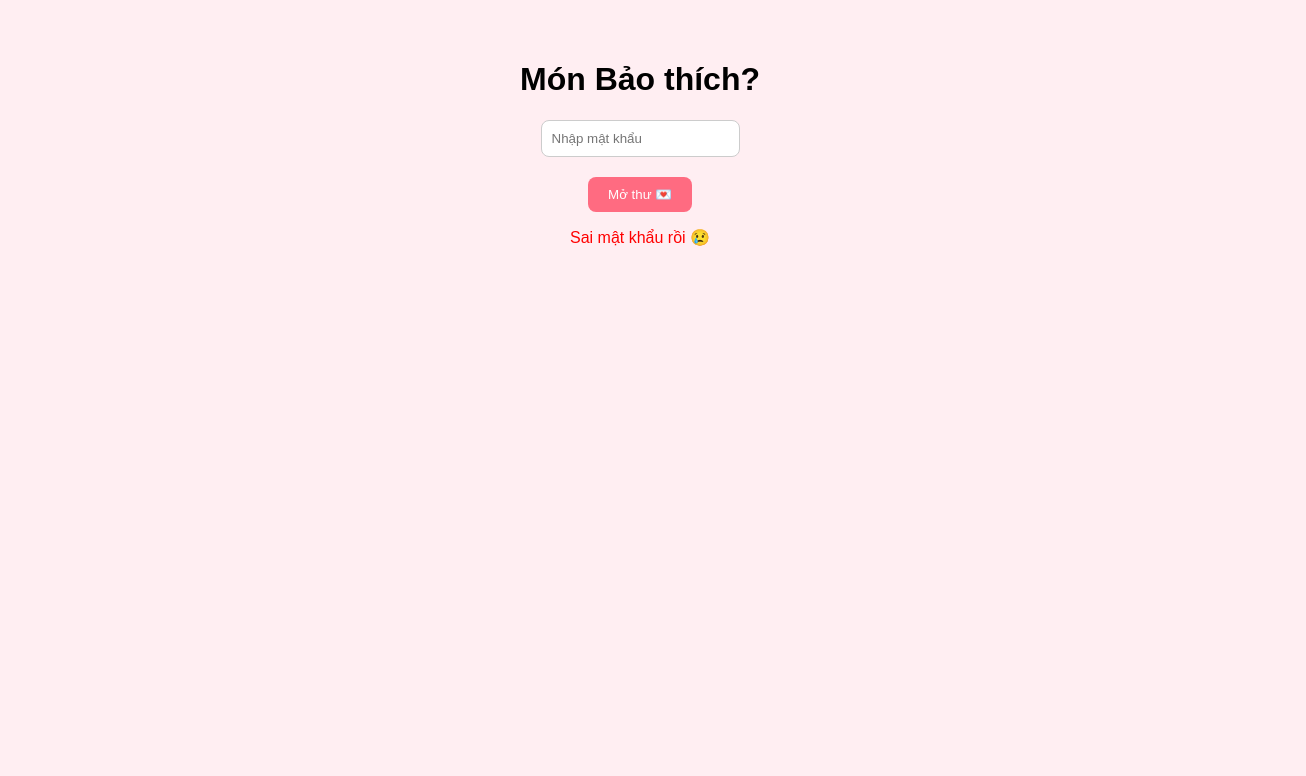
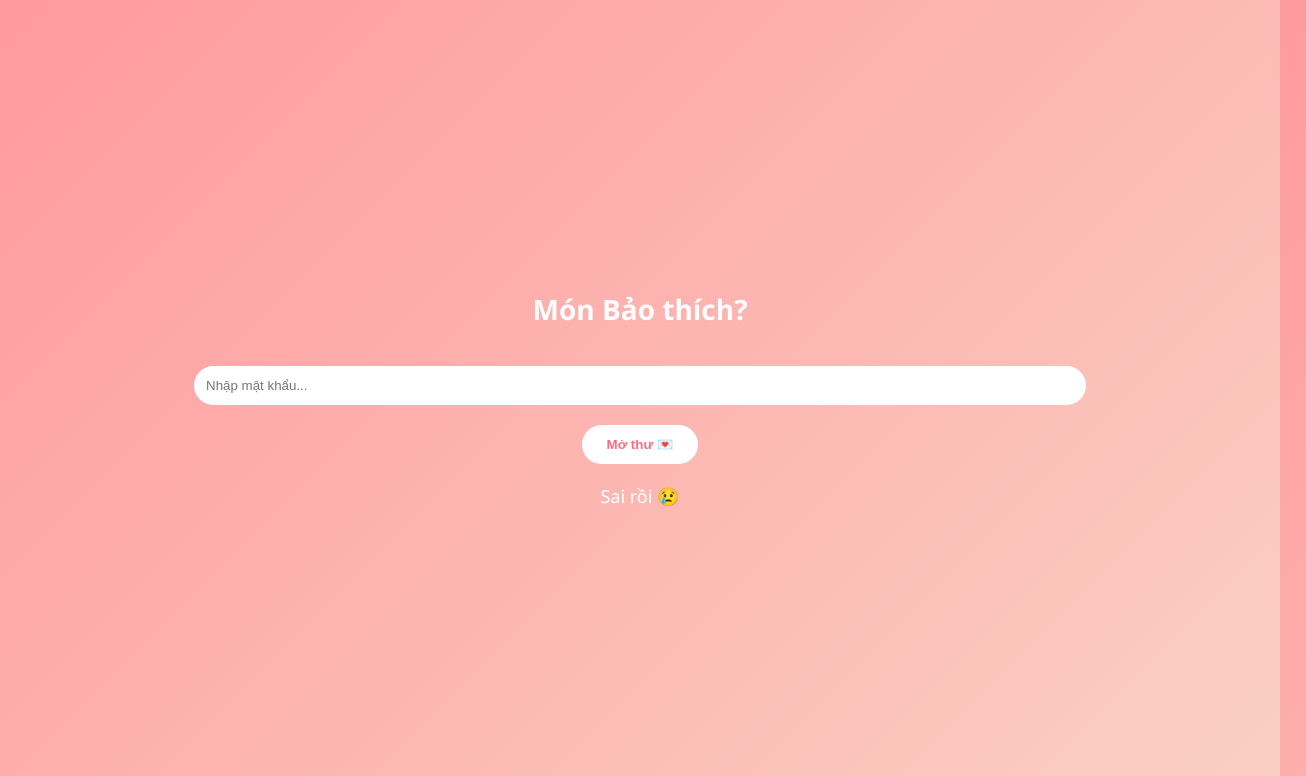
Before and after one commit to meohoangggg/sinhnhatnhi, a plain HTML site: page index.html in a window 1280 px wide. Both pictures are taken after a click on the button "Mở thư 💌". Shown: the top 776 px of the page, 1306 px wide, since content can reach past the window. Drawn offline with Linux system fonts and the light colour scheme.

Commit message:
Update index.html

```diff
--- a/index.html
+++ b/index.html
@@ -2,67 +2,144 @@
 <html lang="vi">
 <head>
 <meta charset="UTF-8">
-<title>Hé nhô Nhíii</title>
+<meta name="viewport" content="width=device-width, initial-scale=1.0">
+<title>Thư cho chị Nhí 💖</title>
+
 <style>
-body {font-family: Arial; margin:0; background:#ffeef2; text-align:center;}
-.page {display:none; padding:40px;}
-.active {display:block;}
-button {padding:10px 20px; margin-top:20px; border:none; background:#ff6b81; color:white; border-radius:8px; cursor:pointer;}
-input {padding:10px; border-radius:8px; border:1px solid #ccc;}
+body {
+  margin:0;
+  font-family: 'Segoe UI', sans-serif;
+  background: linear-gradient(135deg, #ff9a9e, #fad0c4);
+  overflow:hidden;
+}
+
+.page {
+  display:none;
+  height:100vh;
+  width:100%;
+  justify-content:center;
+  align-items:center;
+  flex-direction:column;
+  padding:20px;
+  box-sizing:border-box;
+  text-align:center;
+  animation: fade 0.8s ease;
+}
+
+.active {display:flex;}
+
+h1 {
+  color:white;
+  font-size:28px;
+}
+
+p {
+  color:white;
+  font-size:18px;
+  line-height:1.6;
+}
+
+input {
+  padding:12px;
+  border:none;
+  border-radius:20px;
+  margin-top:20px;
+  width:70%;
+}
+
+button {
+  margin-top:20px;
+  padding:12px 25px;
+  border:none;
+  border-radius:20px;
+  background:white;
+  color:#ff6b81;
+  font-weight:bold;
+}
+
+@keyframes fade {
+  from {opacity:0; transform:translateY(20px);}
+  to {opacity:1; transform:translateY(0);}
+}
+
+/* trái tim bay */
+.heart {
+  position:absolute;
+  color:#fff;
+  animation: float 6s linear infinite;
+}
+
+@keyframes float {
+  from {transform:translateY(100vh) scale(1);}
+  to {transform:translateY(-10vh) scale(1.5);}
+}
 </style>
 </head>
+
 <body>
 
-<!-- Page 1: Password -->
+<!-- hearts -->
+<script>
+setInterval(()=>{
+  const heart = document.createElement('div');
+  heart.className='heart';
+  heart.innerText='💖';
+  heart.style.left=Math.random()*100+'vw';
+  heart.style.fontSize=(Math.random()*20+20)+'px';
+  document.body.appendChild(heart);
+  setTimeout(()=>heart.remove(),6000);
+},500);
+</script>
+
+<!-- Page 1 -->
 <div class="page active" id="page1">
 <h1>Món Bảo thích?</h1>
-<input type="password" id="password" placeholder="Nhập mật khẩu">
-<br>
+<input type="password" id="password" placeholder="Nhập mật khẩu...">
 <button onclick="checkPassword()">Mở thư 💌</button>
-<p id="error" style="color:red"></p>
+<p id="error"></p>
 </div>
 
 <!-- Page 2 -->
 <div class="page" id="page2">
-<h1>Gửi chị Nhí 💖</h1>
+<h1>Chúc mừng sinh nhật chị Nhí 🎂</h1>
 <p>Chúc chị một sinh nhật thật vui vẻ, luôn rạng rỡ và hạnh phúc!
 Trong trí nhớ của em thì chị và em mới quen chỉ 1 năm nhưng có
 lẽ sự thật nhiều hơn thế...
 Em chúc chị làm bánh ngon hơn, em sẽ thử đầu tiên và khen
 chị thiệt lòng,chị sẽ mở quán thành công và suôn sẻ
 em sẽ là khách hàng đầu tiên nè Nhí.</p>
-<button onclick="nextPage(3)">Tiếp</button>
+<button onclick="nextPage(3)">Tiếp →</button>
 </div>
 
 <!-- Page 3 -->
 <div class="page" id="page3">
-<h1>Lời chúc từ em 🎂</h1>
+<h1>Cảm ơn chị 💖</h1>
 <p>Cảm ơn chị đã luôn ở bên, quan tâm và chăm sóc em.
 Chị mãi là người tuyệt vời nhất!
 Chị luôn hỏi han quan tâm em mặc dù em hơi ngại,
 dẫn em đi karaoke, dắt em đi ăn, đi mua bài,
 em đặc biệt ấn tượng với trình độ tiếng Anh
 tào lao của chị.</p>
-<button onclick="nextPage(4)">Tiếp</button>
+<button onclick="nextPage(4)">Tiếp →</button>
 </div>
 
 <!-- Page 4 -->
 <div class="page" id="page4">
-<h1>Sắp cưới rồi 💍</h1>
+<h1>Tương lai của Nhí💍</h1>
 <p>Chúc chị bước vào hành trình mới thật nhiều niềm vui,
 luôn hạnh phúc bên người mà em và chị đều yêu quý ❤️
 Em được về quê của chị,gặp mặt gia đình chị, lúc chia tay
 cuộc vui đó cũng là lần đầu tiên em thấy Nhí khóc...</p>
-<button onclick="nextPage(5)">Tiếp</button>
+<button onclick="nextPage(5)">Tiếp →</button>
 </div>
 
 <!-- Page 5 -->
 <div class="page" id="page5">
-<h1>Yêu Nhí nhiều 💕</h1>
+<h1>Yêu chị nhiều 💕</h1>
 <p>Dù sau này thế nào, chị vẫn luôn là thần cúng khi chơi bài của em.
 Chúc chị mãi hạnh phúc và được yêu thương thật nhiều!
 Mua thiệc nhiều takoyaki cho Bảo, chơi bài với Bảo nhiều nhiều lên,
-dẫn Bảo đi ăn nhiều khi gặp nè.</p>
+dẫn Bảo đi ăn nhiều khi gặp nè.💖</p>
 </div>
 
 <script>
@@ -71,7 +148,7 @@ function checkPassword(){
   if(pass === 'takoyaki'){
     nextPage(2);
   } else {
-    document.getElementById('error').innerText = 'Sai mật khẩu rồi 😢';
+    document.getElementById('error').innerText = 'Sai rồi 😢';
   }
 }
 
```
